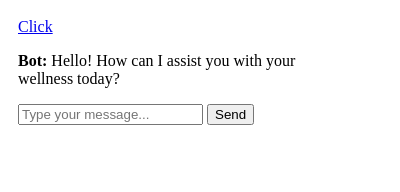
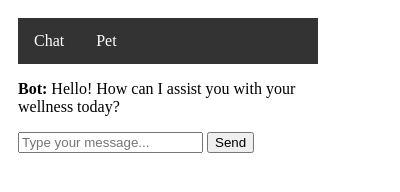
Before and after one commit to AlanGonzalez10123/LilMunster, a browser extension: page popup.html in a window 400 px wide. Drawn offline with Linux system fonts and the light colour scheme.

Commit message:
Added styling for a nav bar at the top of the extension

```diff
--- a/popup.html
+++ b/popup.html
@@ -7,13 +7,19 @@
     #chatbox { height: 300px; overflow-y: scroll; border: 1px solid #ccc; padding: 10px; margin-bottom: 10px; }
     #user-input { width: 100%; padding: 5px; }
   </style>
+  <link rel="stylesheet" href="style.css">
 </head>
 <body>
-    <a href="pet.html">Click</a>
+    <ul>
+        <li><a href="popup.html">Chat</a></li>
+        <li><a href="pet.html">Pet</a></li>
+    </ul>
 
+<div class="Chat">
     <div id="chat-messages"></div>
     <input type="text" id="chat-input" placeholder="Type your message...">
     <button id="send-button">Send</button>
+</div>
   <script src="popup.js"></script>
 </body>
 </html>
--- /dev/null
+++ b/style.css
@@ -0,0 +1,24 @@
+ul {
+  list-style-type: none;
+  margin: 0;
+  padding: 0;
+  overflow: hidden;
+  background-color: #333;
+}
+
+li {
+  float: left;
+}
+
+li a {
+  display: block;
+  color: white;
+  text-align: center;
+  padding: 14px 16px;
+  text-decoration: none;
+}
+
+/* Change the link color to #111 (black) on hover */
+li a:hover {
+  background-color: #111;
+}
```
Also changed, not shown: pet.html (+6 -1 lines).
